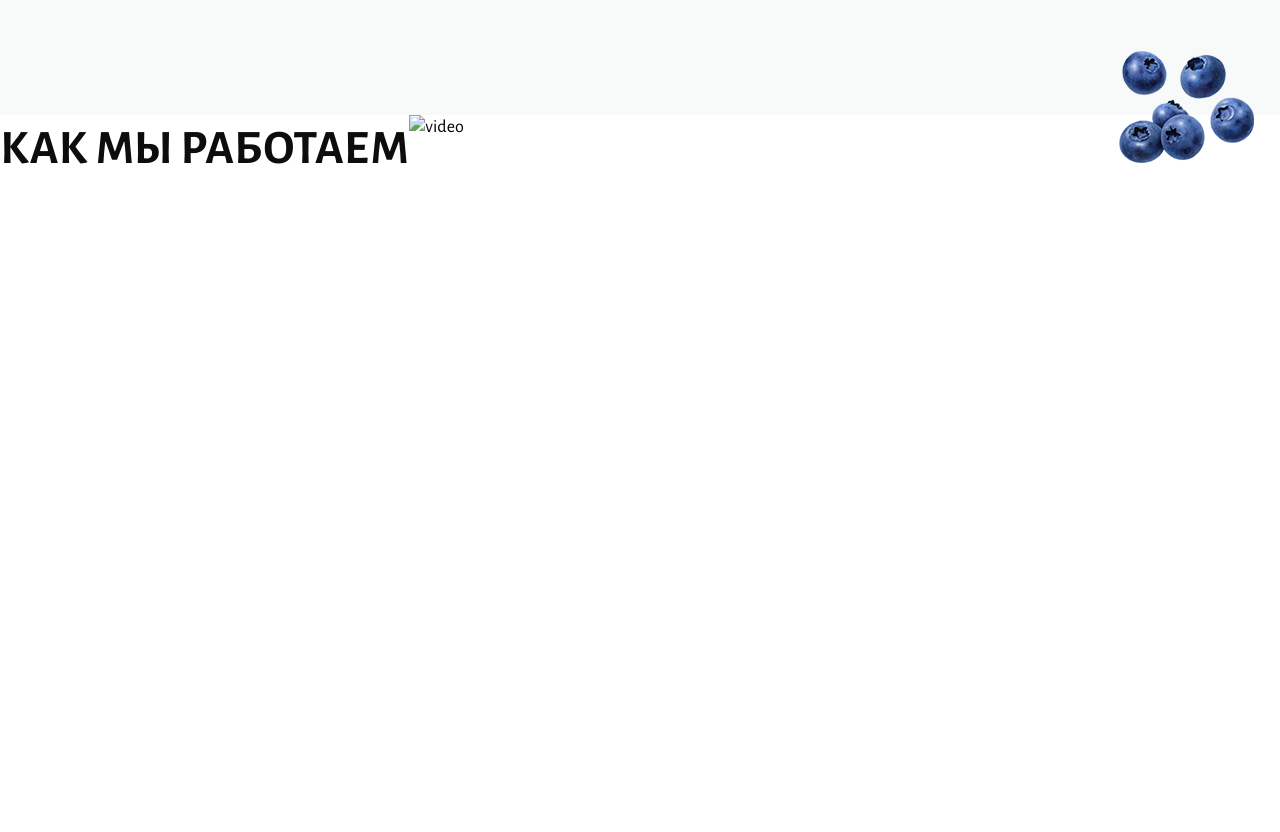
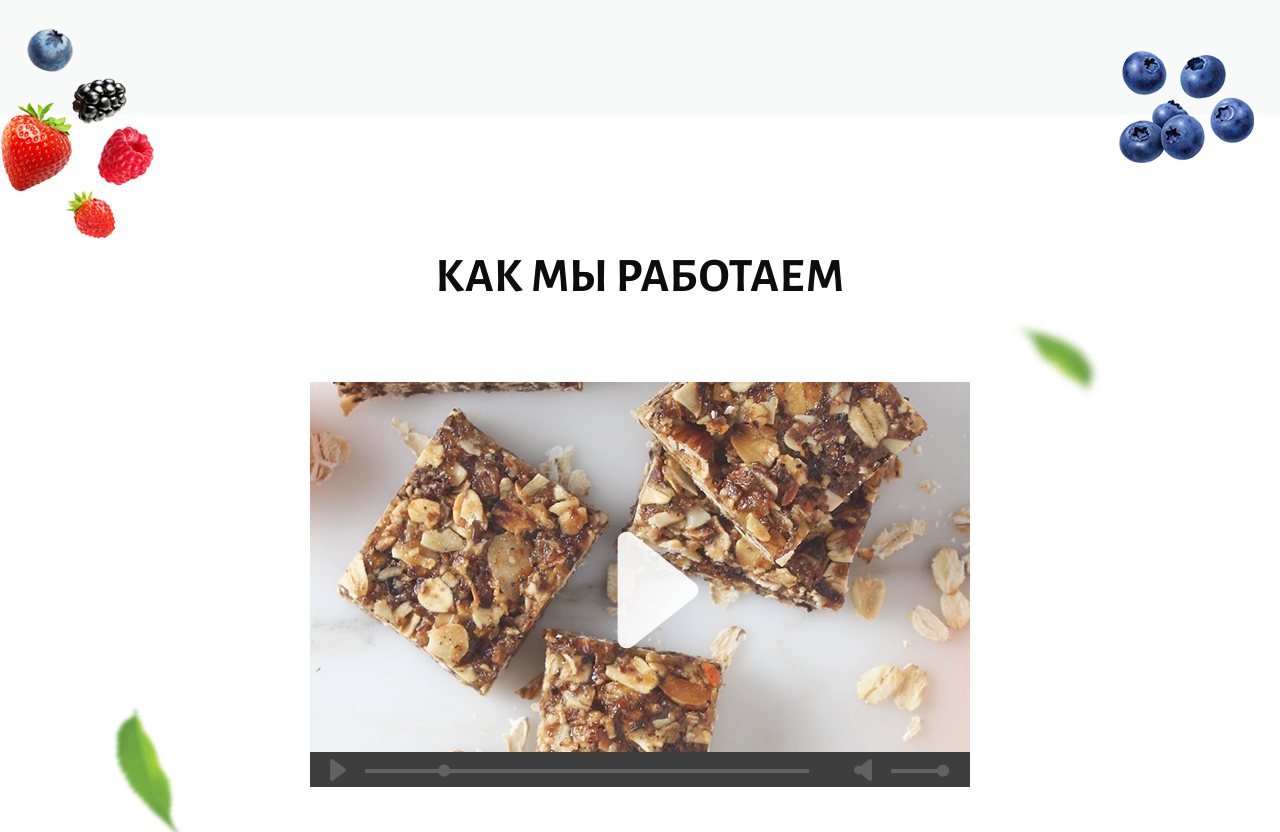
Before and after one commit to iomelyuhin/webmiddle, a plain HTML site: page index.html in a window 1280 px wide. Shown: the part 4685-5517 px from the top of the page. Drawn offline with Linux system fonts and the light colour scheme.

Commit message:
webmiddle v.4.2 how

```diff
--- a/css/blocks/_crew.scss
+++ b/css/blocks/_crew.scss
@@ -99,6 +99,3 @@
   height: 0;
   overflow: hidden;
 }
-.act-crew-desc {
-  height: 100%;
-}
--- /dev/null
+++ b/css/blocks/_how.scss
@@ -0,0 +1,47 @@
+.how {
+  display: flex;
+  flex-direction: column;
+  justify-content: center;
+  align-items: center;
+  position: relative;
+  &::before {
+    content: "";
+    position: absolute;
+    width: 154px;
+    height: 220px;
+    background: url('../img/bg/bg-how-berries.png') center center no-repeat;
+    left: 0;
+    top: -12%;
+  }
+}
+
+.how__tittle {
+  text-align: center;
+}
+
+.how__video {
+  position: relative;
+  margin-top: rem(70px);
+  width: rem(660px);
+  height: rem(405px);
+  background: url('../img/pic/video.jpg') center center no-repeat;
+
+  &::before {
+    content: "";
+    position: absolute;
+    width: 72px;
+    height: 175px;
+    background: url('../img/bg/bg-video-left.png') center center no-repeat;
+    left: -30%;
+    bottom: -18%;
+  }
+  &::after {
+    content: "";
+    position: absolute;
+    width: 90px;
+    height: 77px;
+    background: url('../img/bg/bg-video-right.png') center center no-repeat;
+    right: -20%;
+    top: -15%;
+  }
+}
--- a/css/main.scss
+++ b/css/main.scss
@@ -24,3 +24,4 @@ $grey-light: #f8faf9;
 @import './blocks/_feed.scss';
 @import './blocks/_menu.scss';
 @import './blocks/_prod.scss';
+@import './blocks/_how.scss';
--- a/index.html
+++ b/index.html
@@ -396,7 +396,7 @@
     <section class="section how">
       <h2 class="how__tittle tittle">Как мы работаем</h2>
       <div class="how__video">
-        <img src="img/pic/how-video" alt="video" class="how__video-img">
+
       </div>
     </section>
 
```
Also changed, not shown: css/main.css, img/bg/bg-how-berries.png (added), img/bg/bg-video-left.png (added), img/bg/bg-video-right.png (added), img/pic/video.jpg (added).
